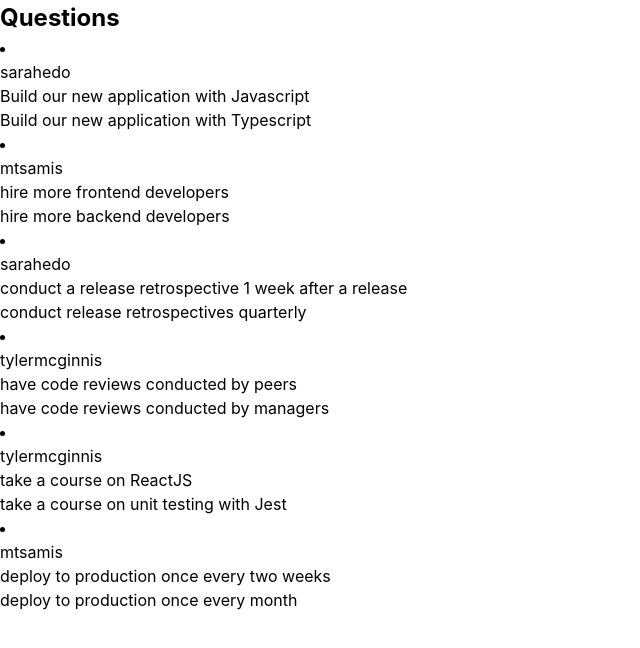
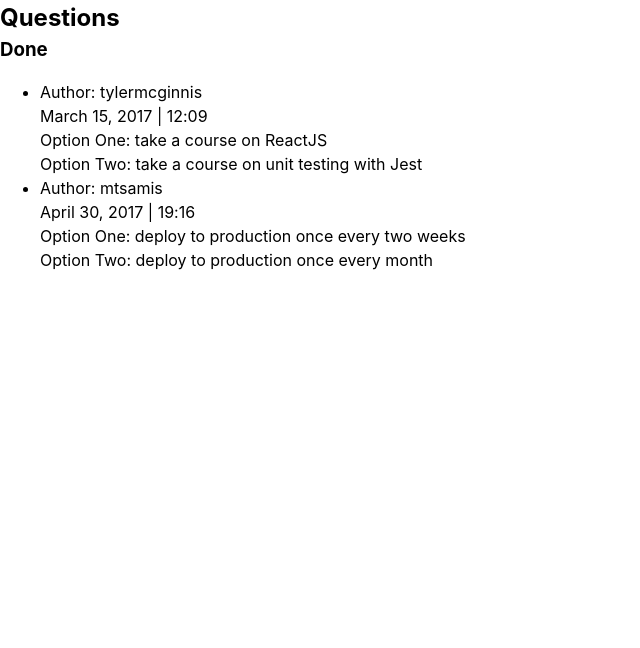
Before and after one commit to eorosales/employee-polls, a React (Create React App) app: page /dashboard in a window 1280 px wide. Shown: the top 648 px of the page, without its empty margins (0-640 px from the left). Built offline with nearby package versions, Linux system fonts and the light colour scheme.

Commit message:
Rendered answered questions

```diff
--- a/src/_DATA.js
+++ b/src/_DATA.js
@@ -5,11 +5,13 @@
     name: "Sarah Edo",
     avatarURL: null,
     answers: {
+      // questions answered by user and the answer chosen
       "8xf0y6ziyjabvozdd253nd": "optionOne",
       "6ni6ok3ym7mf1p33lnez": "optionOne",
       am8ehyc8byjqgar0jgpub9: "optionTwo",
       loxhs1bqm25b708cmbf3g: "optionTwo",
     },
+    // questions created by user
     questions: ["8xf0y6ziyjabvozdd253nd", "am8ehyc8byjqgar0jgpub9"],
   },
   tylermcginnis: {
--- a/src/components/Dashboard/Dashboard.js
+++ b/src/components/Dashboard/Dashboard.js
@@ -8,34 +8,32 @@
   questionsSelector,
 } from "../../features/questionsSlice";
 import "./dashboard.css";
+import { getUsers, usersSelector } from "../../features/usersSlice";
 
 const Dashboard = () => {
   const dispatch = useDispatch();
+  const authedUser = useSelector(getAuthedUser);
   const { questions, status } = useSelector(questionsSelector);
-  const [answeredQuestions, setAnsweredQuestions] = useState();
-  const authedUser = useSelector(getAuthedUser);
+  const { users, usersStatus } = useSelector(usersSelector);
 
-  useEffect(() => {
-    if (status === "idle") {
-      dispatch(fetchQuestions());
+  const handleAnswers = () => {
+    if (usersStatus === "success") {
+      return Object.keys(users).map((user) => {
+        return (
+          user === authedUser &&
+          Object.keys(users[user].answers).map((answerId) => {
+            return (
+              <li key={answerId}>
+                <Question question={questions[answerId]} />
+              </li>
+            );
+          })
+        );
+      });
     }
-  }, [status, dispatch]);
+  };
 
-  // const handleQuestions = () => {
-  //   for (const property in authedUser.answers) {
-  //     let questionId = property;
-  //     let answer = authedUser.answers[property];
-
-  //     questions.forEach((question) => {
-  //       const match = question.id === questionId;
-  //       if (match) {
-  //         console.log(question);
-  //       }
-  //     });
-  //   }
-  // };
-
-  const questionsId = Object.values(questions).map((question) => question.id);
+  handleAnswers();
 
   return (
     <div className='dashboard'>
@@ -44,11 +42,8 @@
         <p>Loading Questions</p>
       ) : (
         <div className='dashboard__questions'>
-          {questionsId.map((question) => (
-            <li key={question}>
-              <Question id={question} />
-            </li>
-          ))}
+          <h3>Done</h3>
+          <ul>{handleAnswers()}</ul>
         </div>
       )}
     </div>
--- a/src/components/Question/Question.js
+++ b/src/components/Question/Question.js
@@ -1,21 +1,36 @@
 import { useSelector } from "react-redux";
 import { getAuthedUser } from "../../features/authedUserSlice";
 import { questionsSelector } from "../../features/questionsSlice";
-import { getUsers } from "../../features/usersSlice";
+import { usersSelector } from "../../features/usersSlice";
 import * as DataAPI from "../../_DATA";
 
-const Question = (props) => {
-  const authedUser = useSelector(getAuthedUser);
-  const users = useSelector(getUsers);
-  const { questions } = useSelector(questionsSelector);
+const Question = ({ question }) => {
+  const { id, author, timestamp, optionOne, optionTwo } = question;
 
-  const { author, optionOne, optionTwo } = questions[props.id];
+  const formattedDate = () => {
+    const created = new Date(timestamp);
+    const month = created.toLocaleDateString("en-us", { month: "long" });
+    const day = created.getDate();
+    const year = created.getFullYear();
+    const hours = created.getHours();
+    const mins =
+      created.getMinutes() < 10
+        ? `${created.getMinutes()}`.padStart(2, `0`)
+        : created.getMinutes();
+    return {
+      date: `${month} ${day}, ${year}`,
+      time: `${hours}:${mins}`,
+    };
+  };
 
   return (
     <div>
-      <div>{author}</div>
-      <div>{optionOne.text}</div>
-      <div>{optionTwo.text}</div>
+      <div>Author: {author}</div>
+      <div>
+        {formattedDate().date} | {formattedDate().time}
+      </div>
+      <div>Option One: {optionOne.text}</div>
+      <div>Option Two: {optionTwo.text}</div>
     </div>
   );
 };
--- a/src/features/usersSlice.js
+++ b/src/features/usersSlice.js
@@ -4,7 +4,7 @@
 // INITIAL STATE
 const initialState = {
   users: [],
-  status: "idle",
+  usersStatus: "idle",
 };
 
 // USERS SLICE
@@ -20,10 +20,10 @@
   extraReducers(builder) {
     builder
       .addCase(fetchUsers.pending, (state) => {
-        state.status = "loading";
+        state.usersStatus = "loading";
       })
       .addCase(fetchUsers.fulfilled, (state, { payload }) => {
-        state.status = "success";
+        state.usersStatus = "success";
         state.users = payload;
       });
   },
```
